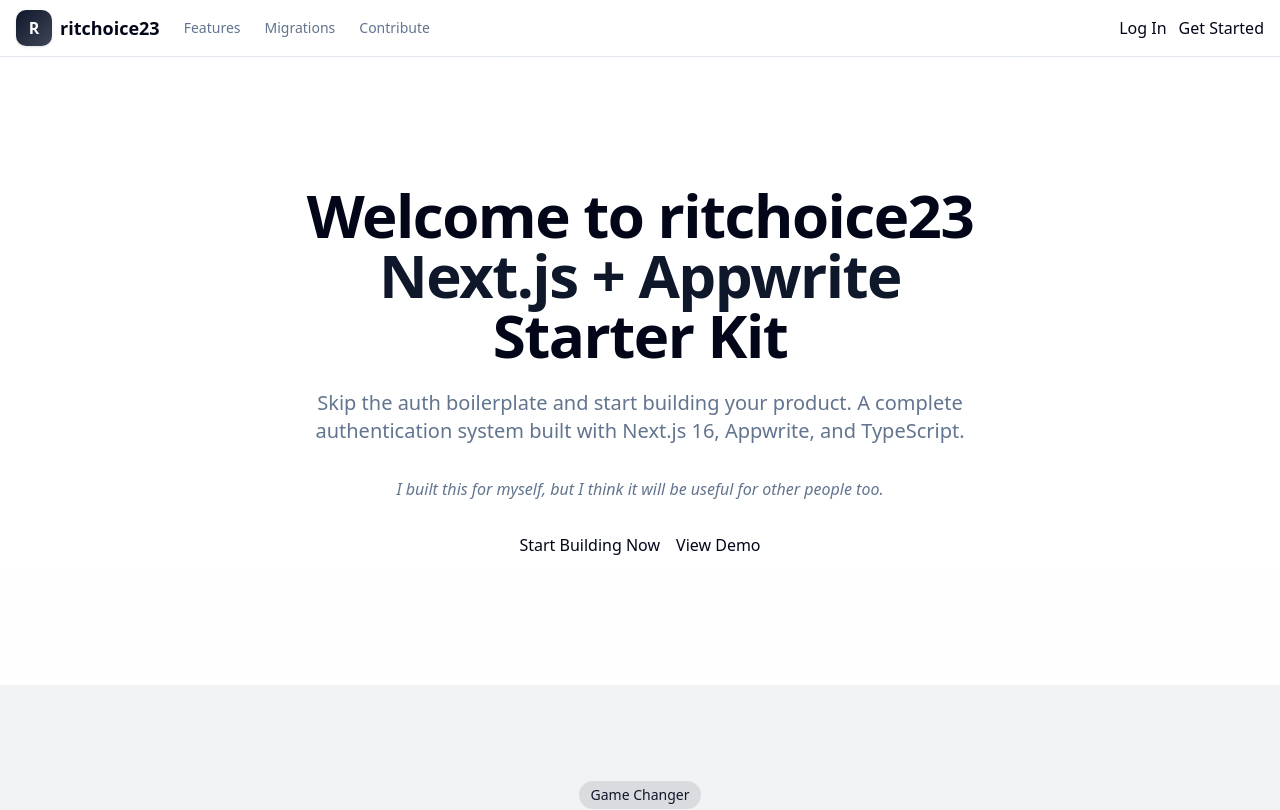
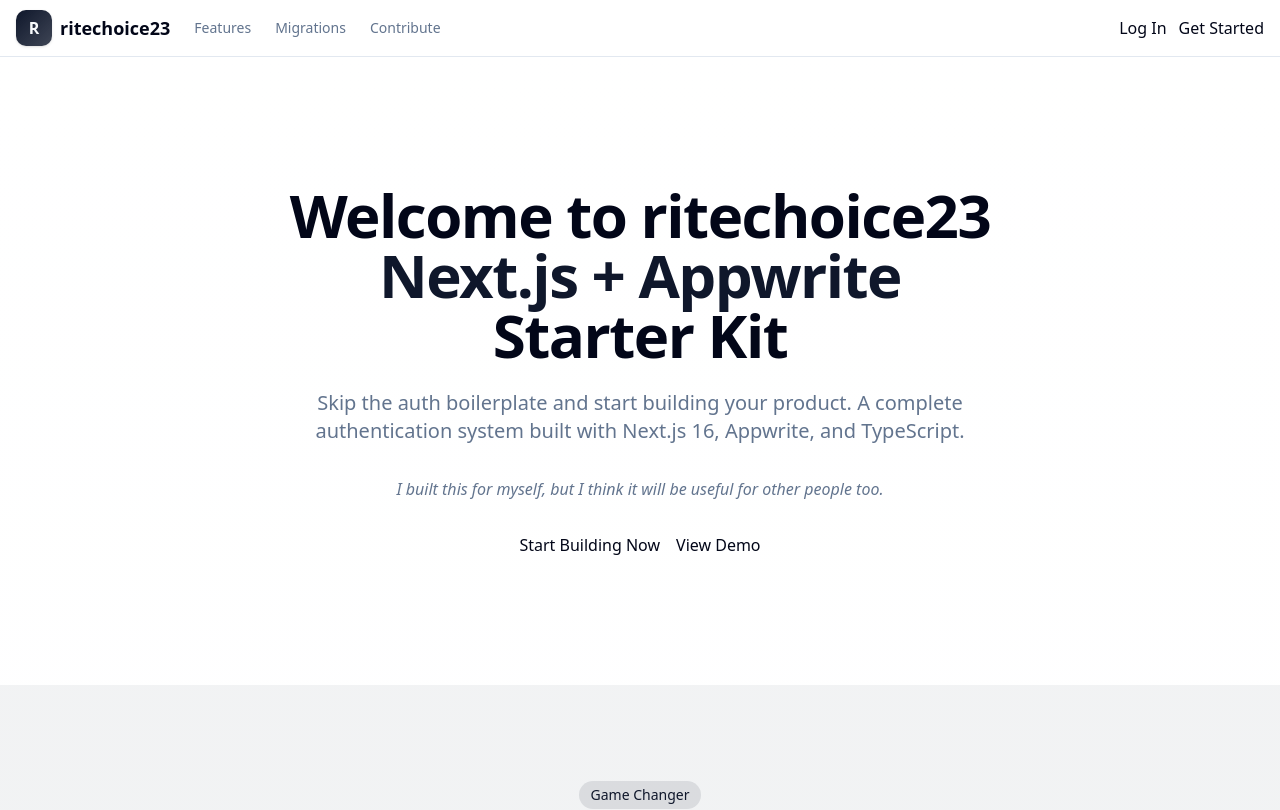
Before and after one commit to ritechoice23/appwrite-nextjs-starter-kit, a Next.js app: page / in a window 1280 px wide. Shown: the top 810 px of the page. Built offline with nearby package versions, Linux system fonts and the light colour scheme.

Commit message:
fix: correct spelling of 'ritechoice23' in multiple locations and remove unused server directive

```diff
--- a/app/page.tsx
+++ b/app/page.tsx
@@ -78,7 +78,7 @@
               <div className="flex h-9 w-9 items-center justify-center rounded-lg bg-linear-to-br from-primary to-primary/80 text-primary-foreground font-bold shadow-sm">
                 R
               </div>
-              <span className="font-semibold text-lg hidden sm:inline-block">ritchoice23</span>
+              <span className="font-semibold text-lg hidden sm:inline-block">ritechoice23</span>
             </Link>
             <nav className="hidden md:flex items-center gap-6 text-sm">
               <Link href="#features" className="text-muted-foreground hover:text-foreground transition-colors">
@@ -107,7 +107,7 @@
       <section className="mx-auto container py-24 md:py-32">
         <div className="mx-auto max-w-3xl text-center">
           <h1 className="text-4xl font-bold tracking-tight sm:text-6xl mb-6">
-            Welcome to ritchoice23
+            Welcome to ritechoice23
             <br />
             <span className="text-primary">Next.js + Appwrite</span>
             <br />
@@ -323,7 +323,7 @@
               Whether you&apos;re fixing typos, adding tests, or building new features - every contribution counts and makes this starter kit better for the entire community.
             </p>
             <Button asChild variant="outline" className="gap-2">
-              <a href="https://github.com/ritchoice23/appwrite-nextjs-starter-kit" target="_blank" rel="noopener noreferrer">
+              <a href="https://github.com/ritechoice23/appwrite-nextjs-starter-kit" target="_blank" rel="noopener noreferrer">
                 Contribute on GitHub
               </a>
             </Button>
@@ -334,7 +334,7 @@
       {/* Footer */}
       <footer className="border-t py-8">
         <div className="mx-auto container text-center text-sm text-muted-foreground">
-          <p>Built by ritchoice23 • Made with Next.js and Appwrite</p>
+          <p>Built by ritechoice23 • Made with Next.js and Appwrite</p>
         </div>
       </footer>
     </div>
--- a/appwrite/server.ts
+++ b/appwrite/server.ts
@@ -1,4 +1,3 @@
-"use server";
 import { appwriteConfig } from '@/appwrite/config';
 import { Account, Client, TablesDB } from 'node-appwrite';
 
```
